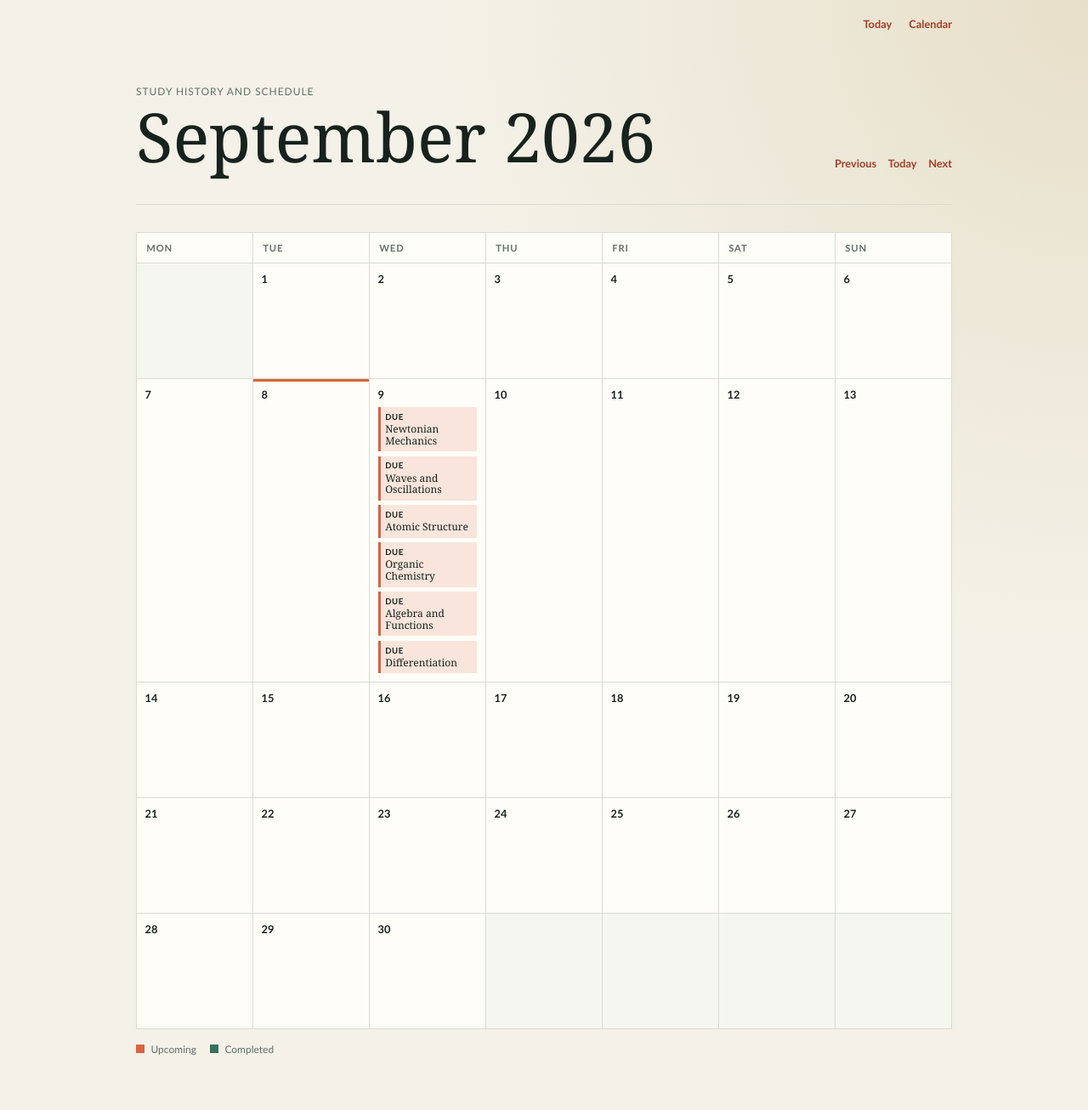
After one commit to EricShao-coder/Study-Planner, a Flask app: page /calendar in a window 1280 px wide. The commit adds this page. Shown: the whole page at 85% size. Run offline with Flask 3, Linux system fonts and the light colour scheme.

Commit message:
Update review logic to accept grading system for better spaced repetition. Improved CSS.

```diff
--- a/app.py
+++ b/app.py
@@ -1,5 +1,7 @@
-from datetime import datetime, timedelta
-from flask import Flask, redirect, render_template, url_for
+import calendar as calendar_module
+from collections import defaultdict
+from datetime import date, datetime, timedelta
+from flask import Flask, abort, redirect, render_template, request, url_for
 from flask_sqlalchemy import SQLAlchemy
 
 app = Flask(__name__)
@@ -21,20 +23,45 @@ class Topic(db.Model):
     repetition = db.Column(db.Integer, default=0)             # Successful review streak
     ease_factor = db.Column(db.Float, default=2.5)            # Interval multiplier
     due_date = db.Column(db.DateTime, default=datetime.utcnow) # When it should appear on the to-do list
+    reviews = db.relationship('Review', back_populates='topic', cascade='all, delete-orphan')
 
     def __repr__(self):
         return f'<Topic {self.subject}: {self.title}>'
 
-    def review(self):
-        """Schedule the next review using a small SM-2-style progression."""
-        self.repetition += 1
-        if self.repetition == 1:
+    def review(self, grade):
+        """Apply an SM-2 review grade and schedule the next review."""
+        if grade not in {1, 3, 5}:
+            raise ValueError('grade must be 1, 3, or 5')
+
+        quality_gap = 5 - grade
+        self.ease_factor = max(
+            1.3,
+            self.ease_factor + 0.1 - quality_gap * (0.08 + quality_gap * 0.02),
+        )
+
+        if grade == 1:
+            self.repetition = 0
             self.interval = 1
-        elif self.repetition == 2:
-            self.interval = 3
+        elif self.repetition == 0:
+            self.repetition = 1
+            self.interval = 1
+        elif self.repetition == 1:
+            self.repetition = 2
+            self.interval = 6
         else:
             self.interval = max(1, round(self.interval * self.ease_factor))
+
+            self.repetition += 1
         self.due_date = datetime.utcnow() + timedelta(days=self.interval)
+
+
+class Review(db.Model):
+    id = db.Column(db.Integer, primary_key=True)
+    topic_id = db.Column(db.Integer, db.ForeignKey('topic.id'), nullable=False)
+    grade = db.Column(db.Integer, nullable=False)
+    reviewed_at = db.Column(db.DateTime, default=datetime.utcnow, nullable=False)
+
+    topic = db.relationship('Topic', back_populates='reviews')
 
 # Initialize tables
 with app.app_context():
@@ -42,18 +69,82 @@ with app.app_context():
 
 @app.route('/')
 def index():
-    # Fetch all topics due today or overdue, grouped in database order.
+    # Include overdue topics so missed reviews remain in the queue.
     today = datetime.utcnow()
     due_topics = Topic.query.filter(Topic.due_date <= today).order_by(
-        Topic.subject, Topic.title
+        Topic.due_date.asc()
     ).all()
     return render_template('index.html', due_topics=due_topics, today=today)
+
+
+@app.route('/calendar')
+def calendar_view():
+    today = datetime.utcnow().date()
+    try:
+        year = int(request.args.get('year', today.year))
+        month = int(request.args.get('month', today.month))
+        month_start = date(year, month, 1)
+    except (TypeError, ValueError):
+        abort(400, description='Invalid calendar month.')
+
+    month_end = date(
+        year, month, calendar_module.monthrange(year, month)[1]
+    )
+    range_start = datetime.combine(month_start, datetime.min.time())
+    range_end = datetime.combine(month_end + timedelta(days=1), datetime.min.time())
+
+    due_topics = Topic.query.filter(
+        Topic.due_date >= range_start,
+        Topic.due_date < range_end,
+    ).order_by(Topic.due_date.asc()).all()
+    reviews = Review.query.filter(
+        Review.reviewed_at >= range_start,
+        Review.reviewed_at < range_end,
+    ).order_by(Review.reviewed_at.asc()).all()
+
+    due_by_date = defaultdict(list)
+    for topic in due_topics:
+        due_by_date[topic.due_date.date()].append(topic)
+
+    reviews_by_date = defaultdict(list)
+    for review in reviews:
+        reviews_by_date[review.reviewed_at.date()].append(review)
+
+    weeks = []
+    for week in calendar_module.monthcalendar(year, month):
+        days = []
+        for day_number in week:
+            day = date(year, month, day_number) if day_number else None
+            days.append(day)
+        weeks.append(days)
+
+    previous_month = month_start - timedelta(days=1)
+    next_month = month_end + timedelta(days=1)
+    return render_template(
+        'calendar.html',
+        month_name=month_start.strftime('%B %Y'),
+        weeks=weeks,
+        today=today,
+        due_by_date=due_by_date,
+        reviews_by_date=reviews_by_date,
+        previous_month=previous_month,
+        next_month=next_month,
+    )
 
 
 @app.post('/topics/<int:topic_id>/review')
 def review_topic(topic_id):
     topic = db.get_or_404(Topic, topic_id)
-    topic.review()
+    try:
+        grade = int(request.form.get('grade', ''))
+    except ValueError:
+        abort(400, description='A valid review grade is required.')
+
+    if grade not in {1, 3, 5}:
+        abort(400, description='Review grade must be 1, 3, or 5.')
+
+    topic.review(grade)
+    db.session.add(Review(topic=topic, grade=grade))
     db.session.commit()
     return redirect(url_for('index'))
 
--- a/static/style.css
+++ b/static/style.css
@@ -17,6 +17,29 @@ body {
 	color: var(--ink);
 	background: radial-gradient(circle at top right, #e7dfc9, var(--paper) 42%);
 	font-family: Georgia, "Times New Roman", serif;
+}
+
+.site-nav {
+	display: flex;
+	justify-content: flex-end;
+	gap: 1.25rem;
+	width: min(960px, calc(100% - 2rem));
+	margin: 0 auto;
+	padding: 1.25rem 0 0;
+	font: 600 0.8rem "Trebuchet MS", sans-serif;
+}
+
+.site-nav a,
+.month-nav a {
+	color: var(--accent-dark);
+	text-decoration: none;
+}
+
+.site-nav a:hover,
+.site-nav a:focus-visible,
+.month-nav a:hover,
+.month-nav a:focus-visible {
+	text-decoration: underline;
 }
 
 main {
@@ -92,6 +115,20 @@ button {
 	cursor: pointer;
 }
 
+.review-actions {
+	display: flex;
+	flex-wrap: wrap;
+	gap: 0.4rem;
+}
+
+.review-actions .again {
+	background: #8b4a3d;
+}
+
+.review-actions .easy {
+	background: #35715d;
+}
+
 button:hover,
 button:focus-visible {
 	background: var(--accent-dark);
@@ -100,6 +137,116 @@ button:focus-visible {
 .empty-state {
 	display: block;
 	margin-top: 2rem;
+}
+
+.calendar-page {
+	width: min(960px, calc(100% - 2rem));
+}
+
+.calendar-header {
+	display: flex;
+	align-items: end;
+	justify-content: space-between;
+	gap: 1rem;
+}
+
+.month-nav {
+	display: flex;
+	gap: 0.85rem;
+	padding-bottom: 0.5rem;
+	font: 600 0.8rem "Trebuchet MS", sans-serif;
+}
+
+.calendar {
+	margin-top: 2rem;
+	border-top: 1px solid var(--line);
+	border-left: 1px solid var(--line);
+	background: var(--surface);
+}
+
+.weekday-row,
+.calendar-week {
+	display: grid;
+	grid-template-columns: repeat(7, minmax(0, 1fr));
+}
+
+.weekday {
+	padding: 0.7rem;
+	border-right: 1px solid var(--line);
+	border-bottom: 1px solid var(--line);
+	color: var(--muted);
+	font: 600 0.7rem "Trebuchet MS", sans-serif;
+	letter-spacing: 0.08em;
+	text-transform: uppercase;
+}
+
+.calendar-day {
+	min-height: 8.5rem;
+	padding: 0.6rem;
+	border-right: 1px solid var(--line);
+	border-bottom: 1px solid var(--line);
+}
+
+.calendar-day.outside-month {
+	background: rgba(216, 221, 210, 0.25);
+}
+
+.calendar-day.today {
+	box-shadow: inset 0 3px 0 var(--accent);
+}
+
+.day-number {
+	display: block;
+	margin-bottom: 0.45rem;
+	font: 600 0.8rem "Trebuchet MS", sans-serif;
+}
+
+.calendar-item {
+	display: grid;
+	gap: 0.15rem;
+	margin-top: 0.35rem;
+	padding: 0.35rem;
+	font-size: 0.75rem;
+	line-height: 1.15;
+}
+
+.calendar-item.upcoming {
+	border-left: 3px solid var(--accent);
+	background: #f9e5dc;
+}
+
+.calendar-item.completed {
+	border-left: 3px solid #35715d;
+	background: #e1eee8;
+}
+
+.item-label {
+	font: 600 0.6rem "Trebuchet MS", sans-serif;
+	letter-spacing: 0.06em;
+	text-transform: uppercase;
+}
+
+.calendar-key {
+	display: flex;
+	gap: 1rem;
+	margin-top: 1rem;
+	color: var(--muted);
+	font: 0.75rem "Trebuchet MS", sans-serif;
+}
+
+.key-swatch {
+	display: inline-block;
+	width: 0.65rem;
+	height: 0.65rem;
+	margin-right: 0.25rem;
+}
+
+.upcoming-swatch {
+	background: var(--accent);
+}
+
+.completed-swatch {
+	background: #35715d;
 }
 
 @media (max-width: 560px) {
@@ -111,4 +258,22 @@ button:focus-visible {
 		align-items: flex-start;
 		flex-direction: column;
 	}
+
+	.calendar-header {
+		align-items: flex-start;
+		flex-direction: column;
+	}
+
+	.calendar {
+		overflow-x: auto;
+	}
+
+	.weekday-row,
+	.calendar-week {
+		min-width: 680px;
+	}
+
+	.calendar-key {
+		padding-bottom: 1rem;
+	}
 }
--- /dev/null
+++ b/templates/calendar.html
@@ -0,0 +1,56 @@
+{% extends "layout.html" %}
+
+{% block title %}Calendar | Study Planner{% endblock %}
+
+{% block content %}
+    <main class="calendar-page">
+        <header class="calendar-header">
+            <div>
+                <p class="eyebrow">Study history and schedule</p>
+                <h1>{{ month_name }}</h1>
+            </div>
+            <div class="month-nav" aria-label="Change month">
+                <a href="{{ url_for('calendar_view', year=previous_month.year, month=previous_month.month) }}">Previous</a>
+                <a href="{{ url_for('calendar_view') }}">Today</a>
+                <a href="{{ url_for('calendar_view', year=next_month.year, month=next_month.month) }}">Next</a>
+            </div>
+        </header>
+
+        <section class="calendar" aria-label="{{ month_name }} study calendar">
+            <div class="weekday-row">
+                {% for weekday in ('Monday', 'Tuesday', 'Wednesday', 'Thursday', 'Friday', 'Saturday', 'Sunday') %}
+                    <div class="weekday">{{ weekday[:3] }}</div>
+                {% endfor %}
+            </div>
+
+            {% for week in weeks %}
+                <div class="calendar-week">
+                    {% for day in week %}
+                        <div class="calendar-day{% if not day %} outside-month{% endif %}{% if day == today %} today{% endif %}">
+                            {% if day %}
+                                <time datetime="{{ day.isoformat() }}" class="day-number">{{ day.day }}</time>
+                                {% for topic in due_by_date.get(day, []) %}
+                                    <div class="calendar-item upcoming">
+                                        <span class="item-label">Due</span>
+                                        <span>{{ topic.title }}</span>
+                                    </div>
+                                {% endfor %}
+                                {% for review in reviews_by_date.get(day, []) %}
+                                    <div class="calendar-item completed">
+                                        <span class="item-label">Done</span>
+                                        <span>{{ review.topic.title }}</span>
+                                    </div>
+                                {% endfor %}
+                            {% endif %}
+                        </div>
+                    {% endfor %}
+                </div>
+            {% endfor %}
+        </section>
+
+        <div class="calendar-key" aria-label="Calendar legend">
+            <span><i class="key-swatch upcoming-swatch"></i> Upcoming</span>
+            <span><i class="key-swatch completed-swatch"></i> Completed</span>
+        </div>
+    </main>
+{% endblock %}
--- a/templates/index.html
+++ b/templates/index.html
@@ -19,8 +19,10 @@
                             <h2>{{ topic.title }}</h2>
                             <p class="meta">Review {{ topic.repetition + 1 }} · {{ topic.interval }} day interval</p>
                         </div>
-                        <form method="post" action="{{ url_for('review_topic', topic_id=topic.id) }}">
-                            <button type="submit">Mark reviewed</button>
+                        <form method="post" action="{{ url_for('review_topic', topic_id=topic.id) }}" class="review-actions">
+                            <button type="submit" name="grade" value="1" class="again">Again</button>
+                            <button type="submit" name="grade" value="3">Good</button>
+                            <button type="submit" name="grade" value="5" class="easy">Easy</button>
                         </form>
                     </article>
                 {% endfor %}
--- a/templates/layout.html
+++ b/templates/layout.html
@@ -7,6 +7,10 @@
         <title>{% block title %}Study Planner{% endblock %}</title>
     </head>
     <body>
+        <nav class="site-nav" aria-label="Main navigation">
+            <a href="{{ url_for('index') }}">Today</a>
+            <a href="{{ url_for('calendar_view') }}">Calendar</a>
+        </nav>
         {% block content %}{% endblock %}
     </body>
 </html>
```
Also changed, not shown: instance/study_app.db.
